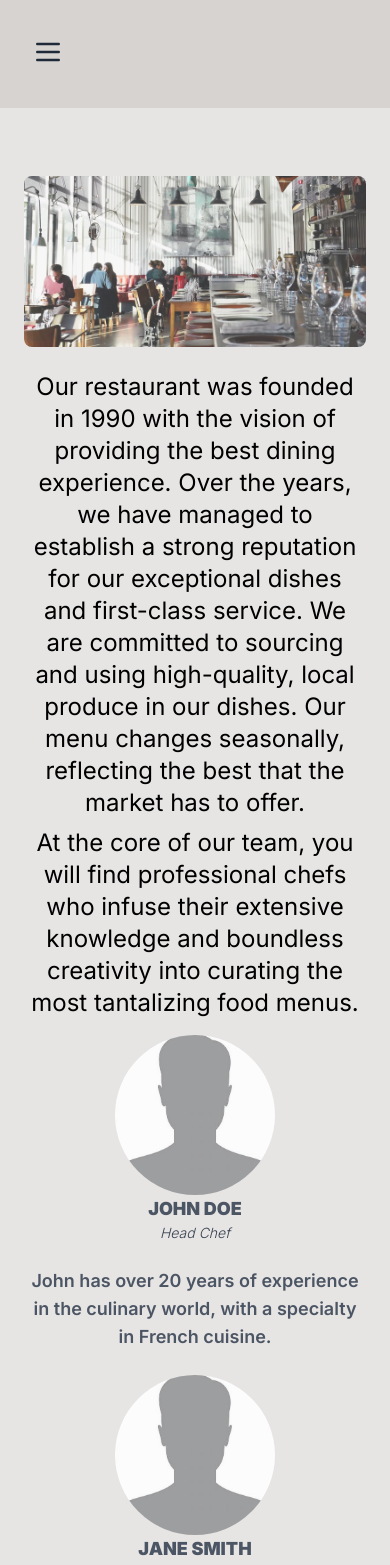
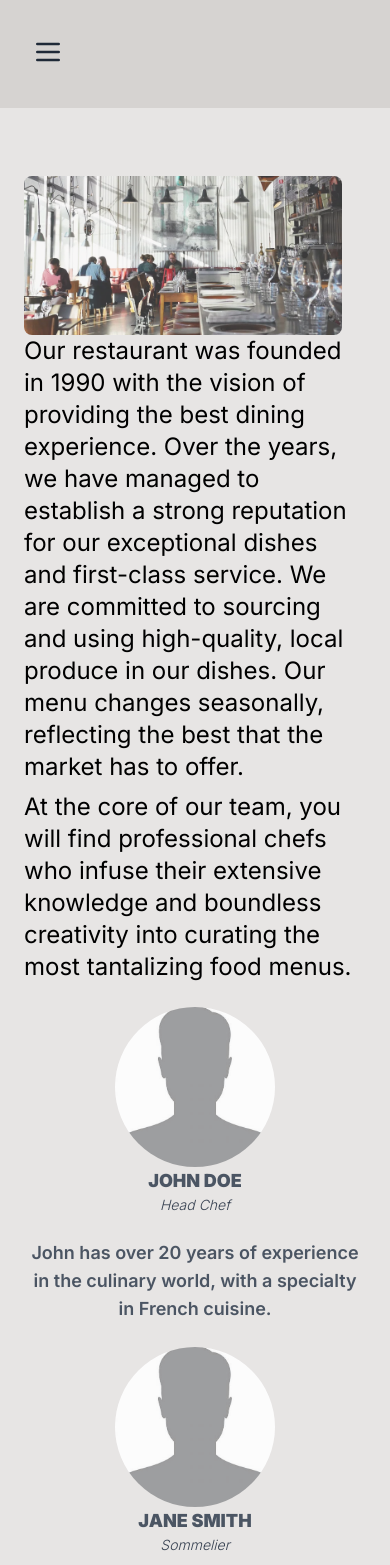
Before and after one commit to ultraburgundy/savorique, a Next.js app: page /about in a window 390 px wide. Shown: the top 1565 px of the page. Built offline with nearby package versions, Linux system fonts and the light colour scheme.

Commit message:
adjusted about to float

```diff
--- a/src/app/about/page.tsx
+++ b/src/app/about/page.tsx
@@ -1,19 +1,19 @@
-import Navbar from '../components/nav';
-import Footer from '../components/footer';
-import Head from 'next/head';
-import Image, { StaticImageData } from 'next/image';
-import { lazy } from 'react';
+import Navbar from "../components/nav";
+import Footer from "../components/footer";
+import Head from "next/head";
+import Image, { StaticImageData } from "next/image";
+import { lazy } from "react";
 
 type TeamMemberProps = {
   name: string;
   role: string;
   description: string;
   profileImg: string;
-}
+};
 
 const profileTemp = "/template.jpeg";
 const restaurantPicture = "/about-us-picture-001.webp";
-const restaurantPic002 ='/about-us-picture-002.webp';
+const restaurantPic002 = "/about-us-picture-002.webp";
 
 const TeamMember: React.FC<TeamMemberProps> = ({
   name,
@@ -35,33 +35,39 @@ const TeamMember: React.FC<TeamMemberProps> = ({
       </a>
     </div>
     <div className="w-full text-center">
-            <p className="font-black text-gray-600 uppercase md:text-2xl lg:mt-12 ">{name}</p>
-            <p className="mb-6 text-sm italic font-light text-gray-700 md:text-xl ">{role}</p>
+      <p className="font-black text-gray-600 uppercase md:text-2xl lg:mt-12 ">
+        {name}
+      </p>
+      <p className="mb-6 text-sm italic font-light text-gray-700 md:text-xl ">
+        {role}
+      </p>
       <p className="font-semibold text-gray-600 ">{description}</p>
     </div>
   </div>
 );
 
 const About: React.FC = () => {
-
   const teamMembers: TeamMemberProps[] = [
     {
       name: "John Doe",
       role: "Head Chef",
-            description: "John has over 20 years of experience in the culinary world, with a specialty in French cuisine.",
-            profileImg: profileTemp
+      description:
+        "John has over 20 years of experience in the culinary world, with a specialty in French cuisine.",
+      profileImg: profileTemp,
     },
     {
       name: "Jane Smith",
       role: "Sommelier",
-            description: "Jane has a deep knowledge of wine pairings, ensuring our guests have the perfect wine to accompany their meal.",
-            profileImg: profileTemp
+      description:
+        "Jane has a deep knowledge of wine pairings, ensuring our guests have the perfect wine to accompany their meal.",
+      profileImg: profileTemp,
     },
     {
       name: "Bill Johnson",
       role: "Manager",
-            description: "Bill oversees the restaurant's operations and ensures all guests have a pleasant dining experience.",
-            profileImg: profileTemp
+      description:
+        "Bill oversees the restaurant's operations and ensures all guests have a pleasant dining experience.",
+      profileImg: profileTemp,
     },
   ];
 
@@ -69,25 +75,41 @@ const About: React.FC = () => {
     <>
       <Head>
         <title>About | Our Restaurant</title>
-                <meta name="description" content="Learn more about Our Restaurant, meet our team and discover our history and values." />
+        <meta
+          name="description"
+          content="Learn more about Our Restaurant, meet our team and discover our history and values."
+        />
       </Head>
       <Navbar />
       <main aria-label="About us">
         <div className="px-6 py-4 mt-16">
-                    <div className="relative">
-                        <Image src={restaurantPicture} alt="Restaurant Picture" loading={"lazy"} width={1000} height={500} className="rounded-lg opacity-75" />
+          <div className="relative float-left mr-6">
+            <Image
+              src={restaurantPicture}
+              alt="Restaurant Picture"
+              loading={"lazy"}
+              width={1000}
+              height={500}
+              className="rounded-lg opacity-75"
+            />
           </div>
-                    <div className="mt-6 text-2xl text-center">
+          <div className="text-2xl">
             <p>
-                  Our restaurant was founded in 1990 with the vision of providing the best dining experience.
-                  Over the years, we have managed to establish a strong reputation for our exceptional dishes
-                  and first-class service. We are committed to sourcing and using high-quality, local produce in our dishes.
-                  Our menu changes seasonally, reflecting the best that the market has to offer.
+              Our restaurant was founded in 1990 with the vision of providing
+              the best dining experience. Over the years, we have managed to
+              establish a strong reputation for our exceptional dishes and
+              first-class service. We are committed to sourcing and using
+              high-quality, local produce in our dishes. Our menu changes
+              seasonally, reflecting the best that the market has to offer.
+            </p>
+            <p className="mt-2">
+              At the core of our team, you will find professional chefs who
+              infuse their extensive knowledge and boundless creativity into
+              curating the most tantalizing food menus.
             </p>
           </div>
-
-                    <div className="mt-2">
-                    <p className="mx-auto mt-2 text-2xl text-center md:w-1/2">At the core of our team, you will find professional chefs who infuse their extensive knowledge and boundless creativity into curating the most tantalizing food menus.</p>
+          <div className="clear-both"></div> {/* Clears the float */}
+          <div className="mt-6">
             <div className="flex flex-col gap-6 text-lg sm:flex-row mt-4">
               {teamMembers.map((member, index) => (
                 <TeamMember key={index} {...member} />
```
Lines whose indentation alone changed are shown as unchanged.
